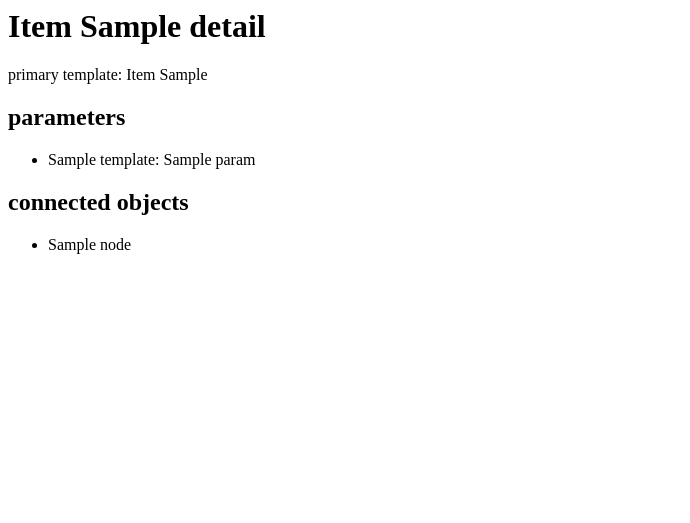
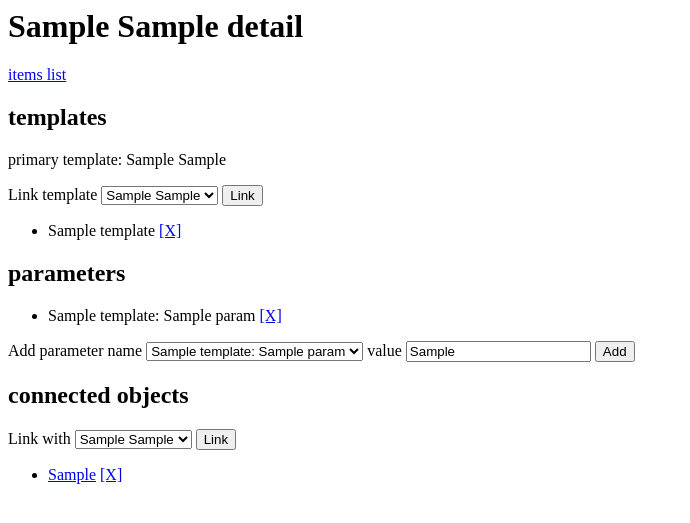
Before and after one commit to evido3s/syrup, a Django app: template templates/manager/node_detail.html in a window 1280 px wide. Shown: the top 523 px of the page, without its empty margins (0-690 px from the left). Run offline with Django 3.2, Linux system fonts and the light colour scheme; tables that the repository leaves empty hold one stand-in row (values such as "Sample post"); the template is opened without the code that fills it: values that come from a table or form of the project are taken from there, most other values are stand-ins (such as "Sample title", 1, 10 or a date in 2020); parts of the project's set-up code (start-up, migrations or seed data) failed here and were passed over.

Commit message:
item management

```diff
--- a/apps/manager/urls.py
+++ b/apps/manager/urls.py
@@ -4,12 +4,19 @@ urlpatterns = patterns('manager.views',
     url(r'^$', 'main'),
     url(r'^node$', 'node_list'),
     url(r'^node/(?P<node_id>\d+)$', 'node_detail'),
+    url(r'^node/new/(?P<template_id>\d+)$', 'node_new'),
+    url(r'^node/create$', 'node_create'),
+    url(r'^node/link$', 'node_link'),
+    url(r'^node/unlink/(?P<node_id>\d+)/(?P<connector_id>\d+)$', 'node_unlink'),
+    url(r'^node/linktemplate$', 'node_link_template'),
+    url(r'^node/unlinktemplate/(?P<node_id>\d+)/(?P<template_id>\d+)$', 'node_unlink_template'),
+    url(r'^node/addparam$', 'node_add_param'),
     url(r'^template$', 'template_list'),
     url(r'^template/(?P<node_id>\d+)$', 'template_detail'),
     url(r'^template/new$', 'template_new'),
     url(r'^template/create$', 'template_create'),
     url(r'^template/addparam$', 'template_add_param'),
-    url(r'^template/delparam/(?P<param_id>\d+)$', 'template_del_param'),
+    url(r'^node/delparam/(?P<param_id>\d+)$', 'node_del_param'),
     url(r'^msg/(?P<msg>\w+)$', 'message'),
     url(r'^msg/(?P<msg>\w+)/(?P<goto>[\w%/]+)$', 'message'),
     #url(r'^msg/(P<msg>[\d]+)/(P<goto>[\d]+)$', 'message'),
--- a/libs/backend/models.py
+++ b/libs/backend/models.py
@@ -10,7 +10,7 @@ class Node(models.Model):
         if self.typ == 0:
             return u"Template %s" % ( self.get_name() )
         elif self.typ == 1:
-            return u"Item %s" % ( self.get_name() )
+            return u"%s %s" % ( self.primary_template().get_name(), self.get_name() )
         elif self.typ == 2:
             return u"Connector%d" % ( self.id )
 
@@ -18,8 +18,15 @@ class Node(models.Model):
     def create_template(name):
         """class method, creates and returns new template with parameter name"""
         template = Node.objects.create(typ = 0)
-        template.add_param(None, 'template_name', name, structural = True)
+        template.add_param(template, 'template_name', name, structural = True)
         return template
+
+    @staticmethod
+    def unlink(connector):
+        assert connector.typ == 2
+        for link in connector.connection.all():
+            link.delete()
+        connector.delete()
 
     def create_item(self):
         """should be called on a template, creates instance of the template, returning the new node"""
@@ -42,17 +49,60 @@ class Node(models.Model):
     def get_param(self, template, name):
         return self.paramstr_set.filter(template = template, name = name).get()
 
+    def get_primary_param(self):
+        if self.typ == 0:
+            return self.paramstr_set.filter(primary = True).get()
+        elif self.typ == 1:
+            return self.paramstr_set.filter(template = self.primary_template, primary = True).get()
+
+    def list_params(self):
+        """Returns QuerySet of all parameters of this node"""
+        return self.paramstr_set.all()
+
+    def list_available_params(self):
+        """Returns list of available parameters from all linked templates"""
+        params = list()
+        for template in self.list_templates():
+            for param in template.list_params():
+                params.append(param)
+        return params
+
     def list_linked(self):
         linked = dict()
         for link in self.link.all():
             linked[link.connector] = link.connector.connection.exclude(node = self).get().node
         return linked
 
+    def list_templates(self, incl_primary = True):
+        templates = list()
+        if incl_primary:
+            templates_queryset = self.template.all()
+        else:
+            templates_queryset = self.template.exclude(primary = True)
+        for link in templates_queryset:
+            templates.append(link.template)
+        return templates
+
     def link_with(self, node):
         """links with node, returning newly created connector"""
+        assert self.typ == 1 and node.typ == 1
         link = self.link.create(connector = Node.objects.create(typ=2))
         link.connector.connection.create(node = node)
         return link.connector
+
+    def link_template(self, template):
+        """links node with template"""
+        assert self.typ == 1 and template.typ == 0
+        link = self.template.create(template = template)
+
+    def unlink_template(self, template):
+        """unlinks node with template"""
+        assert self.typ == 1 and template.typ == 0
+        # delete template link
+        TemplateLink.objects.filter(node = self, template = template).get().delete()
+        # delete parameters comming from that template
+        for param in ParamStr.objects.filter(node = self, template = template):
+            param.delete()
 
     def get_name(self):
         """Return object name (primary parameter of item or template_name of template)."""
@@ -60,6 +110,12 @@ class Node(models.Model):
             return self.paramstr_set.filter(name = 'template_name').get().value
         elif self.typ == 1:
             return self.paramstr_set.filter(primary = True).get().value
+
+    def get_connector(self, node):
+        """Return QuerySet containing connector objects connecting self with node"""
+        assert self.typ == 1 and node.typ == 1
+        connector = Node.objects.filter(connection__node = self).filter(connection__node = node)
+        return connector
 
     def primary_template(self):
         """Return primary template of node"""
--- a/templates/manager/node_detail.html
+++ b/templates/manager/node_detail.html
@@ -1,24 +1,82 @@
 <html><head></head><body>
 <h1>{{ node }} detail</h1>
+<p><a href="{% url manager.views.node_list %}">items list</a></p>
+<h2>templates</h2>
 <p>primary template: {{ node.primary_template }}</p>
-<h2>parameters</h2>
+<form action="{% url manager.views.node_link_template %}" method="post">
+    {% csrf_token %}
+    <p>
+        Link template
+        <input type="hidden" name="node_id" value="{{node.id}}" />
+        <select name="template_id" id="template_id">
+        {% for template in template_list %}
+            <option value="{{template.id}}">{{ template }}</option>
+        {% endfor %}
+        </select>
+        <input type="submit" name="sub" value="Link" />
+    </p>
+</form>
 <ul>
-    {% for param in params %}
+    {% for template in templates %}
         <li>
-            {{ param.template }}: {{ param }}
+            {{ template }}
+            <a href="{% url manager.views.node_unlink_template node.id template.id %}" title="unlink template">[X]</a>
         </li>
     {% empty %}
-        <li><i>No parameters found.</i></li>
+        <li><i>No templates.</i></li>
     {% endfor %}
 </ul>
+<h2>parameters</h2>
+    <ul>
+        {% for param in params %}
+            <li>
+                {{ param.template }}: {{ param }}
+                {% if not param.primary %}
+                <a href="{% url manager.views.node_del_param param.id %}" title="delete parameter">[X]</a>
+                {% endif %}
+            </li>
+        {% empty %}
+            <li><i>No parameters.</i></li>
+        {% endfor %}
+    </ul>
+<form action="{% url manager.views.node_add_param %}" method="post">
+    {% csrf_token %}
+    <p>
+        Add parameter
+        <input type="hidden" name="node_id" value="{{node.id}}" />
+        <label for="param_id">name</label>
+        <select name="param_id" id="param_id">
+        {% for param in available_params %}
+            <option value="{{param.id}}">{{ param.template }}: {{ param.name }}</option>
+        {% endfor %}
+        </select>
+        <label for="param_value">value</label>
+        <input type="text" name="param_value" id="param_value" value="{{ param.value }}" />
+        <input type="submit" name="sub" value="Add" />
+    </p>
+</form>
 <h2>connected objects</h2>
+<form action="{% url manager.views.node_link %}" method="post">
+    {% csrf_token %}
+    <p>
+        Link with
+        <input type="hidden" name="node_id" value="{{node.id}}" />
+        <select name="link_node_id" id="link_node_id">
+        {% for link_node in node_list %}
+            <option value="{{link_node.id}}">{{ link_node }}</option>
+        {% endfor %}
+        </select>
+        <input type="submit" name="sub" value="Link" />
+    </p>
+</form>
 <ul>
-    {% for connector,node in connected_nodes.items %}
+    {% for connector,connected_node in connected_nodes.items %}
         <li>
-            {{ node }}</a>
+            <a href="{% url manager.views.node_detail node_id=connected_node.id %}">{{ connected_node }}</a>
+            <a href="{% url manager.views.node_unlink node.id connector.id %}" title="unlink with node">[X]</a>
         </li>
     {% empty %}
-        <li><i>No parameters found.</i></li>
+        <li><i>No connections.</i></li>
     {% endfor %}
 </ul>
 </body>
--- a/templates/manager/node_list.html
+++ b/templates/manager/node_list.html
@@ -1,5 +1,6 @@
 <html><head></head><body>
 <h1>Nodes list</h1>
+<p><a href="{% url manager.views.main %}">main page</a></p>
 <ul>
     {% for node in nodes %}
         <li>
--- a/templates/manager/template_detail.html
+++ b/templates/manager/template_detail.html
@@ -1,12 +1,14 @@
 <html><head></head><body>
 <h1>{{ node }} detail</h1>
+<p><a href="{% url manager.views.template_list %}">templates list</a></p>
+<p><a href="{% url manager.views.node_new template_id=node.id %}">create item from this template</a></p>
 <h2>parameters</h2>
 <form action="{% url manager.views.template_add_param %}" method="post">
     {% csrf_token %}
     <ul>
         {% for param in params %}
             <li>
-                {{ param }} <a href="{% url manager.views.template_del_param param.id %}"
+                {{ param }} <a href="{% url manager.views.node_del_param param.id %}"
                     title="delete parameter">[X]</a>
             </li>
         {% empty %}
--- a/templates/manager/template_list.html
+++ b/templates/manager/template_list.html
@@ -1,5 +1,6 @@
 <html><head></head><body>
 <h1>Templates list</h1>
+<p><a href="{% url manager.views.main %}">main page</a></p>
 <p><a href="{% url manager.views.template_new %}">create new</a></p>
 <ul>
     {% for node in nodes %}
```
Also changed, not shown: apps/manager/views.py (+113 -12 lines), templates/manager/node_new.html (added, +15 -0 lines).
